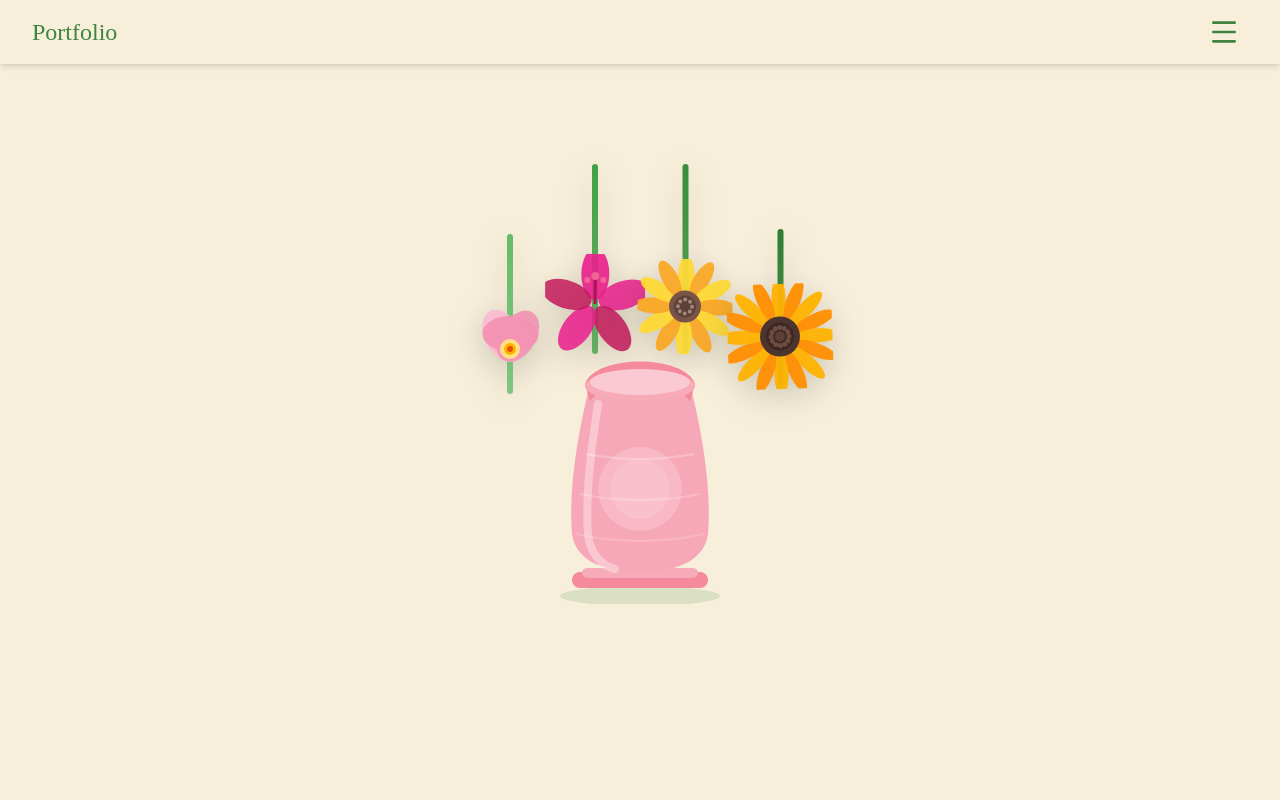
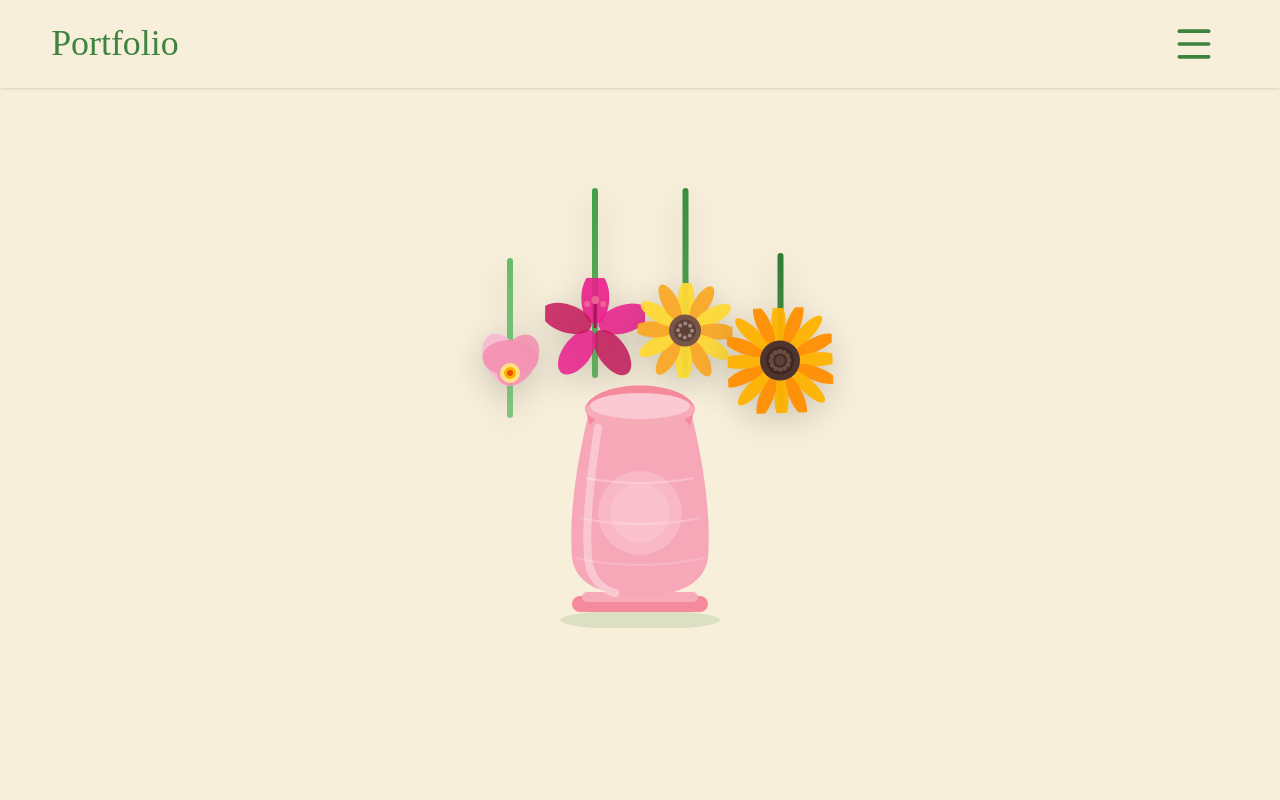
Before and after one commit to Cova97/Fernanda-Cova-Portafolio, a React (Vite) app: page / in a window 1280 px wide. Both pictures are taken after a click on the button "Explorar Portfolio". Shown: the top 800 px of the page. Built offline with nearby package versions, Linux system fonts and the light colour scheme.

Commit message:
Navbar
Ajuste para que el navbar y el layout sean dinamicos

```diff
--- a/src/components/layout/Layout.jsx
+++ b/src/components/layout/Layout.jsx
@@ -5,7 +5,8 @@ const Layout = ({ children, onResetToIntro, onNavigate }) => {
   return (
     <div className="min-h-screen flex flex-col">
       <Navbar onResetToIntro={onResetToIntro} onNavigate={onNavigate} />
-      <main className="flex-grow pt-16">
+      {/* padding-top dinámico igual que la altura del navbar */}
+      <main className="flex-grow" style={{ paddingTop: 'clamp(56px, 7vw, 88px)' }}>
         {children}
       </main>
       <Footer />
--- a/src/components/layout/Navbar.jsx
+++ b/src/components/layout/Navbar.jsx
@@ -22,50 +22,47 @@ const Navbar = ({ onResetToIntro, onNavigate }) => {
   };
 
   const handleLinkClick = (link) => {
-    if (link.section && onNavigate) {
-      onNavigate(link.section);
-    } else if (onNavigate) {
-      // "Home" no tiene section, navega al home
-      onNavigate('home');
-    }
+    if (onNavigate) onNavigate(link.section);
     closeMenu();
   };
 
   return (
     <>
-      {/* Navbar compacto - Siempre visible */}
-      <nav className="fixed top-0 left-0 right-0 z-50 bg-[var(--color-parchment)]/95 backdrop-blur-sm shadow-md">
-        <div className="max-w-7xl mx-auto px-4 sm:px-6 lg:px-8">
-          <div className="flex justify-between items-center h-16">
+      {/* ── Barra compacta ── */}
+      <nav className="fixed top-0 left-0 right-0 z-50 bg-[var(--color-parchment)]/95 backdrop-blur-sm shadow-sm">
+        <div className="w-full px-[4vw]">
+          <div className="flex justify-between items-center" style={{ height: 'clamp(56px, 7vw, 88px)' }}>
+
             {/* Logo */}
-            <motion.div
+            <motion.button
               initial={{ opacity: 0, x: -20 }}
               animate={{ opacity: 1, x: 0 }}
-              className="flex-shrink-0"
+              onClick={handleLogoClick}
+              className="font-[family-name:var(--font-display)] text-[var(--color-fern)] hover:text-[var(--color-pistacho)] transition-colors cursor-pointer leading-none"
+              style={{ fontSize: 'clamp(1.4rem, 2.8vw, 3rem)' }}
             >
-              <button
-                onClick={handleLogoClick}
-                className="text-2xl font-[family-name:var(--font-display)] text-[var(--color-fern)] hover:text-[var(--color-pistacho)] transition-colors cursor-pointer"
-              >
-                Portfolio
-              </button>
-            </motion.div>
+              Portfolio
+            </motion.button>
 
-            {/* Hamburger button - Siempre visible */}
+            {/* Botón hamburguesa */}
             <motion.button
               initial={{ opacity: 0, x: 20 }}
               animate={{ opacity: 1, x: 0 }}
               onClick={toggleMenu}
-              className="text-[var(--color-fern)] hover:text-[var(--color-pistacho)] transition-colors p-2 rounded-lg hover:bg-[var(--color-pistacho)]/10"
+              className="text-[var(--color-fern)] hover:text-[var(--color-pistacho)] transition-colors rounded-lg hover:bg-[var(--color-pistacho)]/10 flex items-center justify-center"
+              style={{ padding: 'clamp(6px, 1vw, 14px)' }}
               aria-label="Toggle menu"
             >
-              {isOpen ? <X size={32} /> : <Menu size={32} />}
+              {isOpen
+                ? <X  style={{ width: 'clamp(24px, 3.5vw, 44px)', height: 'clamp(24px, 3.5vw, 44px)' }} />
+                : <Menu style={{ width: 'clamp(24px, 3.5vw, 44px)', height: 'clamp(24px, 3.5vw, 44px)' }} />
+              }
             </motion.button>
           </div>
         </div>
       </nav>
 
-      {/* Menú overlay - Pantalla completa */}
+      {/* ── Overlay pantalla completa ── */}
       <AnimatePresence>
         {isOpen && (
           <motion.div
@@ -75,36 +72,51 @@ const Navbar = ({ onResetToIntro, onNavigate }) => {
             transition={{ duration: 0.3 }}
             className="fixed inset-0 z-40 bg-gradient-to-br from-[var(--color-parchment)] via-[var(--color-pistacho)]/20 to-[var(--color-melon)]/20 backdrop-blur-lg"
           >
-            <div className="h-full flex items-center justify-center">
-              <div className="w-full max-w-2xl px-8">
-                <nav className="space-y-6">
+            <div className="h-full flex items-center justify-center px-[6vw]">
+              <div className="w-full max-w-4xl">
+
+                {/* Links */}
+                <nav className="space-y-[2.5vw]">
                   {navLinks.map((link, index) => {
                     const Icon = link.icon;
                     return (
                       <motion.button
                         key={link.name}
-                        initial={{ opacity: 0, x: -50 }}
+                        initial={{ opacity: 0, x: -60 }}
                         animate={{ opacity: 1, x: 0 }}
-                        exit={{ opacity: 0, x: -50 }}
-                        transition={{ delay: index * 0.1, duration: 0.3 }}
+                        exit={{ opacity: 0, x: -60 }}
+                        transition={{ delay: index * 0.08, duration: 0.35 }}
                         onClick={() => handleLinkClick(link)}
-                        className="w-full group flex items-center gap-6 text-left"
+                        className="w-full group flex items-center gap-[2.5vw] text-left"
                       >
-                        {/* Icono */}
-                        <div className="flex-shrink-0 w-16 h-16 rounded-full bg-[var(--color-pistacho)]/20 flex items-center justify-center group-hover:bg-[var(--color-pistacho)]/40 transition-all group-hover:scale-110">
-                          <Icon size={32} className="text-[var(--color-fern)] group-hover:text-[var(--color-pistacho)]" />
+                        {/* Icono circular */}
+                        <div
+                          className="flex-shrink-0 rounded-full bg-[var(--color-pistacho)]/20 flex items-center justify-center group-hover:bg-[var(--color-pistacho)]/40 transition-all group-hover:scale-110"
+                          style={{
+                            width:  'clamp(48px, 6vw, 88px)',
+                            height: 'clamp(48px, 6vw, 88px)',
+                          }}
+                        >
+                          <Icon
+                            className="text-[var(--color-fern)] group-hover:text-[var(--color-pistacho)] transition-colors"
+                            style={{ width: 'clamp(22px, 2.8vw, 42px)', height: 'clamp(22px, 2.8vw, 42px)' }}
+                          />
                         </div>
 
                         {/* Texto */}
-                        <h3 className="text-4xl md:text-5xl lg:text-6xl font-[family-name:var(--font-display)] text-[var(--color-melon)] group-hover:text-[var(--color-fern)] transition-colors italic">
+                        <h3
+                          className="font-[family-name:var(--font-display)] text-[var(--color-melon)] group-hover:text-[var(--color-fern)] transition-colors italic leading-none"
+                          style={{ fontSize: 'clamp(2.2rem, 6vw, 7rem)' }}
+                        >
                           {link.name}
                         </h3>
 
-                        {/* Indicador */}
+                        {/* Línea decorativa */}
                         <motion.div
+                          className="h-[3px] bg-[var(--color-pistacho)] rounded-full flex-shrink-0"
                           initial={{ width: 0 }}
-                          whileHover={{ width: '3rem' }}
-                          className="h-1 bg-[var(--color-pistacho)] rounded-full"
+                          whileHover={{ width: '4vw' }}
+                          transition={{ duration: 0.2 }}
                         />
                       </motion.button>
                     );
@@ -115,8 +127,9 @@ const Navbar = ({ onResetToIntro, onNavigate }) => {
                 <motion.div
                   initial={{ opacity: 0, y: 20 }}
                   animate={{ opacity: 1, y: 0 }}
-                  transition={{ delay: 0.5 }}
-                  className="mt-16 flex justify-center gap-8 text-5xl"
+                  transition={{ delay: 0.45 }}
+                  className="mt-[4vw] flex justify-center gap-[3vw]"
+                  style={{ fontSize: 'clamp(1.8rem, 3.5vw, 4.5rem)' }}
                 >
                   {['🌸', '🌺', '🌼'].map((f, i) => (
                     <motion.span
@@ -128,6 +141,7 @@ const Navbar = ({ onResetToIntro, onNavigate }) => {
                     </motion.span>
                   ))}
                 </motion.div>
+
               </div>
             </div>
           </motion.div>
```
